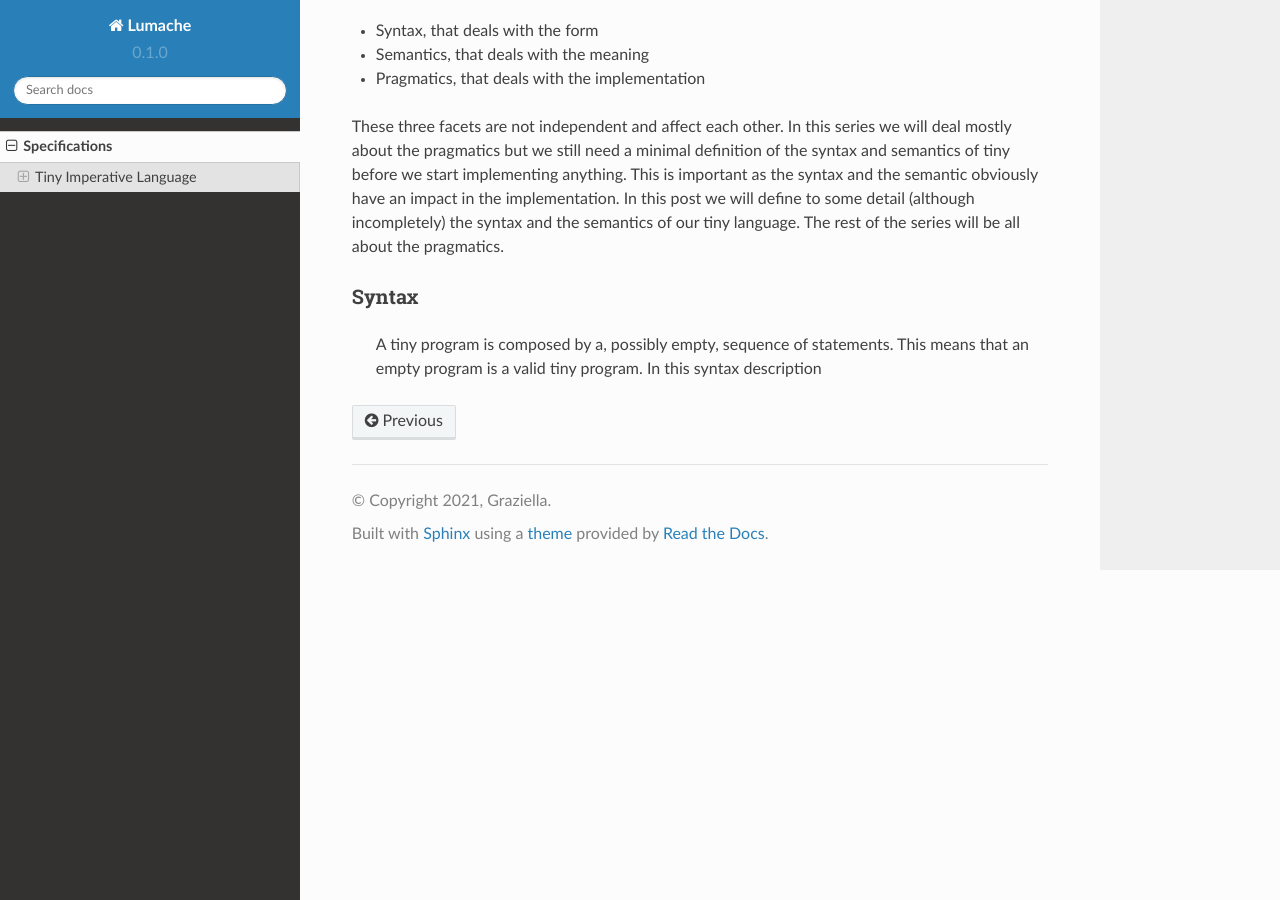
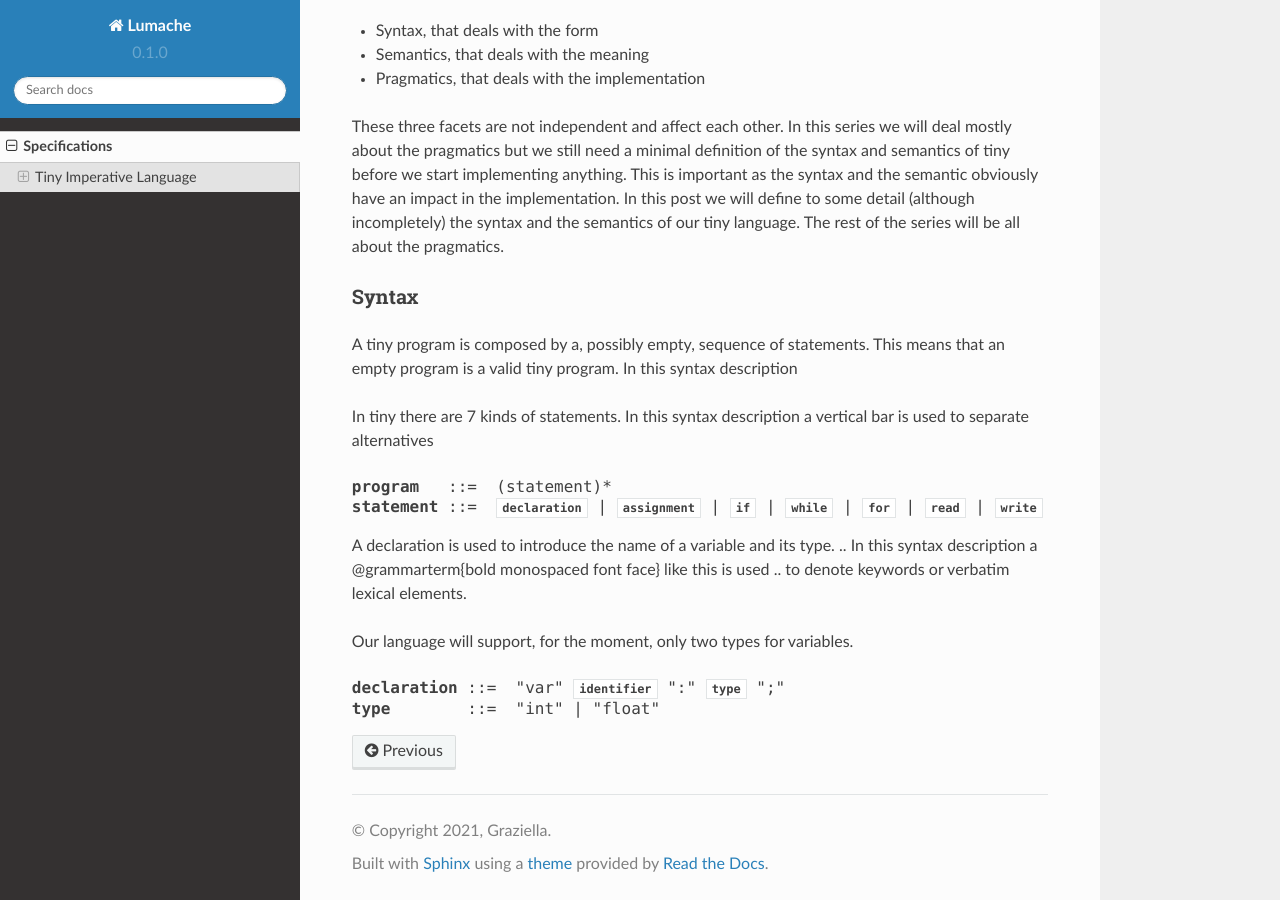
Before and after one commit to GCC-Tiny/gcc-tiny-docs-rtd, a Sphinx documentation site: the page built from docs/source/part01.rst, in a window 1280 px wide and 900 px high, scrolled down 533 px. Built offline with Sphinx 7.4.7 and the Read the Docs theme 2.0.0, drawn with Linux system fonts in a browser that asks for light colours; some of the changed lines change nothing that is shown.

Commit message:
part01: Adding syntax first step

```diff
--- a/docs/source/part01.rst
+++ b/docs/source/part01.rst
@@ -39,36 +39,31 @@ The rest of the series will be all about the pragmatics.
 Syntax
 ------
 
-    A tiny program is composed by a, possibly empty, sequence of statements. This
-    means that an empty program is a valid tiny program. In this syntax description
+A tiny program is composed by a, possibly empty, sequence of statements. This
+means that an empty program is a valid tiny program. In this syntax description
+
+.. @grammar{name} means a part of the language and @code{*} means the preceding element zero or more times.
+
+
+In tiny there are 7 kinds of statements. In this syntax description a vertical
+bar is used to separate alternatives
+
+.. productionlist::
+    program: (statement)*
+    statement: `declaration` | `assignment` | `if` | `while` | `for` | `read` | `write`
+
+
+A declaration is used to introduce the name of a variable and its type.
+.. In this syntax description a @grammarterm{bold monospaced font face} like this is used
+.. to denote keywords or verbatim lexical elements.
+
+Our language will support, for the moment, only two types for variables.
+
+.. productionlist::
+    declaration: "var" `identifier` ":" `type` ";"
+    type: "int" | "float"
 
 ..
-    @grammar{name} means a part of the language and @code{*} means the preceding element zero or more times.
-
-    @grammar{program} @grammargives{} @grammar{statement}@code{*}
-
-    In tiny there are 7 kinds of statements. In this syntax description a vertical
-    bar @grammaralt{} is used to separate alternatives
-
-    @grammar{statement} @grammargives{} @grammar{declaration}
-    @grammaralt{}  @grammar{assignment}
-    @grammaralt{}  @grammar{if}
-    @grammaralt{}  @grammar{while}
-    @grammaralt{}  @grammar{for}
-    @grammaralt{}  @grammar{read}
-    @grammaralt{}  @grammar{write}
-
-
-    A declaration is used to introduce the name of a variable and its type.
-    In this syntax description a @grammarterm{bold monospaced font face} like this is used
-    to denote keywords or verbatim lexical elements.
-
-    @grammar{declaration} @grammargives{} @grammarterm{var} @grammar{identifier} @grammarterm{:} @grammar{type} @grammarterm{;}
-
-    Our language will support, for the moment, only two types for variables.
-
-    @grammar{type} @grammargives{} @grammarterm{int}  @grammaralt{}  @grammarterm{float}
-
     An identifier is a letter (or underscore) followed zero or more letters, digits
     and underscores. In this syntax description @{ and @} act as parentheses so * can
     be applied to the resulting group.
```
